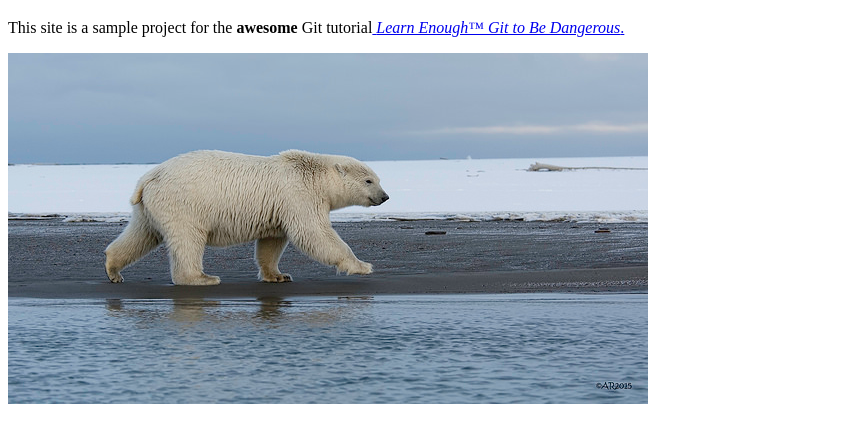
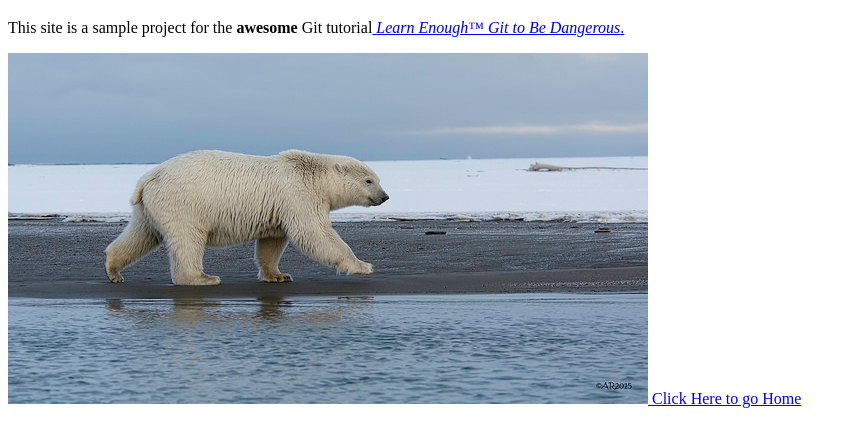
Before and after one commit to inadinerodriguez/website, a plain HTML site: page about.html in a window 1280 px wide. Shown: the part 61-508 px from the top of the page, without its empty margins (0-856 px from the left). Drawn offline with Linux system fonts and the light colour scheme.

Commit message:
Add link to about page

```diff
--- a/about.html
+++ b/about.html
@@ -12,6 +12,7 @@
         <a href="https://www.flickr.com/photos/puliarfanita/22959238329">
             <img src="images/polar_bear.jpg" alt="Polar bear">
           </a>
+        <a href="index.html">Click Here to go Home</a>
     </body>
 
 </html>
```
